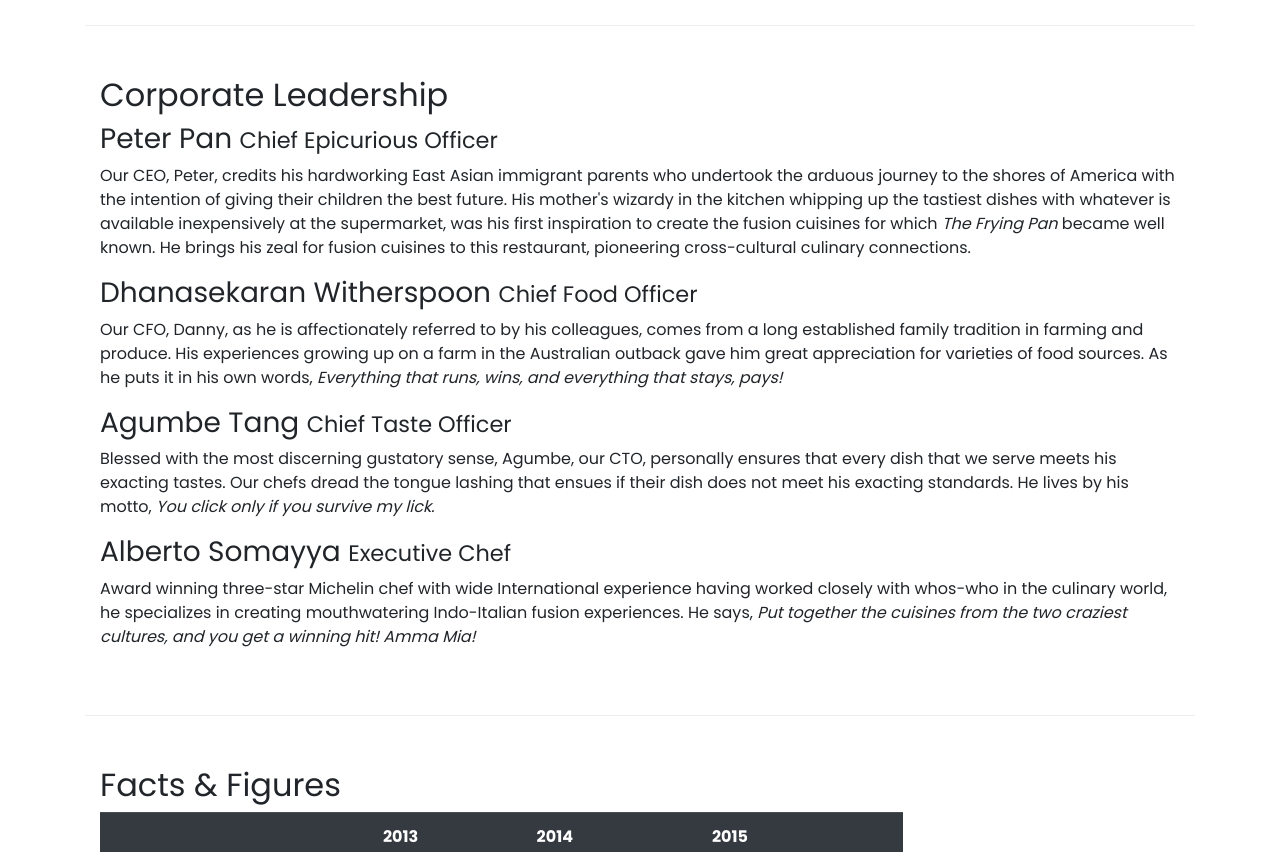
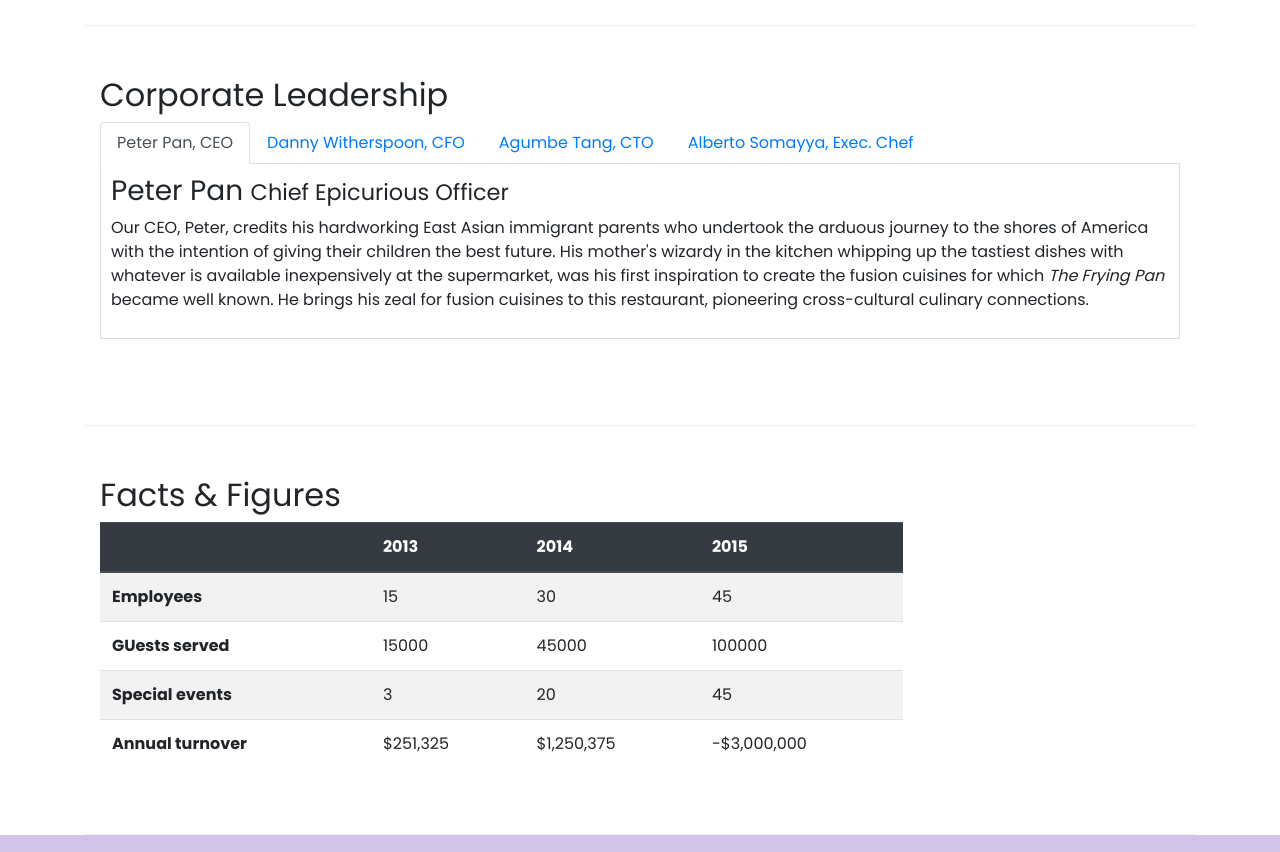
Before and after one commit to Slackoth/fullstack-web-development-course, a website: page bootstrap_basics/conFusion/aboutus.html in a window 1280 px wide. Shown: the part 970-1822 px from the top of the page. Drawn offline with nearby package versions, Linux system fonts and the light colour scheme.

Commit message:
Added tab navigation

```diff
--- a/bootstrap_basics/conFusion/aboutus.html
+++ b/bootstrap_basics/conFusion/aboutus.html
@@ -115,15 +115,51 @@
         <div class="row row-content">
             <div class="col-12">
                 <h2>Corporate Leadership</h2>
+
+                <ul class="nav nav-tabs" role="tablist">
+                    <li class="nav-item">
+                        <a href="#peter" class="nav-link active" role="tab"
+                        data-toggle="tab">Peter Pan, CEO</a>
+                    </li>
+
+                    <li class="nav-item">
+                        <a href="#danny" class="nav-link" role="tab"
+                        data-toggle="tab">Danny Witherspoon, CFO</a>
+                    </li>
+
+                    <li class="nav-item">
+                        <a href="#agumbe" class="nav-link" role="tab"
+                        data-toggle="tab">Agumbe Tang, CTO</a>
+                    </li>
+
+                    <li class="nav-item">
+                        <a href="#alberto" class="nav-link" role="tab"
+                        data-toggle="tab">Alberto Somayya, Exec. Chef</a>
+                    </li>
+                </ul>
+
+                <div class="tab-content">
+                    <div class="tab-pane fade show active" id="peter" role="tabpanel">
                         <h3>Peter Pan <small>Chief Epicurious Officer</small></h3>
-                <!-- d-{break}-{value} -> Quickly and responsively toggle the display value of components -->
+
                         <p class="d-none d-sm-block">Our CEO, Peter, credits his hardworking East Asian immigrant parents who undertook the arduous journey to the shores of America with the intention of giving their children the best future. His mother's wizardy in the kitchen whipping up the tastiest dishes with whatever is available inexpensively at the supermarket, was his first inspiration to create the fusion cuisines for which <em>The Frying Pan</em> became well known. He brings his zeal for fusion cuisines to this restaurant, pioneering cross-cultural culinary connections.</p>
+                    </div>
+
+                    <div class="tab-pane fade" id="danny" role="tabpanel">
                         <h3>Dhanasekaran Witherspoon <small>Chief Food Officer</small></h3>
                         <p class="d-none d-sm-block">Our CFO, Danny, as he is affectionately referred to by his colleagues, comes from a long established family tradition in farming and produce. His experiences growing up on a farm in the Australian outback gave him great appreciation for varieties of food sources. As he puts it in his own words, <em>Everything that runs, wins, and everything that stays, pays!</em></p>
+                    </div>
+
+                    <div class="tab-pane fade" id="agumbe" role="tabpanel">
                         <h3>Agumbe Tang <small>Chief Taste Officer</small></h3>
                         <p class="d-none d-sm-block">Blessed with the most discerning gustatory sense, Agumbe, our CTO, personally ensures that every dish that we serve meets his exacting tastes. Our chefs dread the tongue lashing that ensues if their dish does not meet his exacting standards. He lives by his motto, <em>You click only if you survive my lick.</em></p>
+                    </div>
+
+                    <div class="tab-pane fade" id="alberto" role="tabpanel">
                         <h3>Alberto Somayya <small>Executive Chef</small></h3>
                         <p class="d-none d-sm-block">Award winning three-star Michelin chef with wide International experience having worked closely with whos-who in the culinary world, he specializes in creating mouthwatering Indo-Italian fusion experiences. He says, <em>Put together the cuisines from the two craziest cultures, and you get a winning hit! Amma Mia!</em></p>
+                    </div>
+                </div>
             </div>
        </div>
 
@@ -223,6 +259,10 @@
         </div>
     </footer>
 
+    <!-- jQuery first, then Popper.js, then Bootstrap JS. -->
+    <script src="node_modules/jquery/dist/jquery.slim.min.js"></script>
+    <script src="node_modules/popper.js/dist/umd/popper.min.js"></script>
+    <script src="node_modules/bootstrap/dist/js/bootstrap.min.js"></script>
 </body>
 
 </html>
--- a/bootstrap_basics/conFusion/css/styles.scss
+++ b/bootstrap_basics/conFusion/css/styles.scss
@@ -42,3 +42,10 @@ body {
 .navbar-dark {
     background-color: #512da8;
 }
+
+.tab-content {
+    border-left: 1px solid #ddd;
+    border-right: 1px solid #ddd;
+    border-bottom: 1px solid #ddd;
+    padding: 10px;
+}
```
Also changed, not shown: bootstrap_basics/conFusion/css/styles.css, 1 other file. Lines whose indentation alone changed are shown as unchanged.
